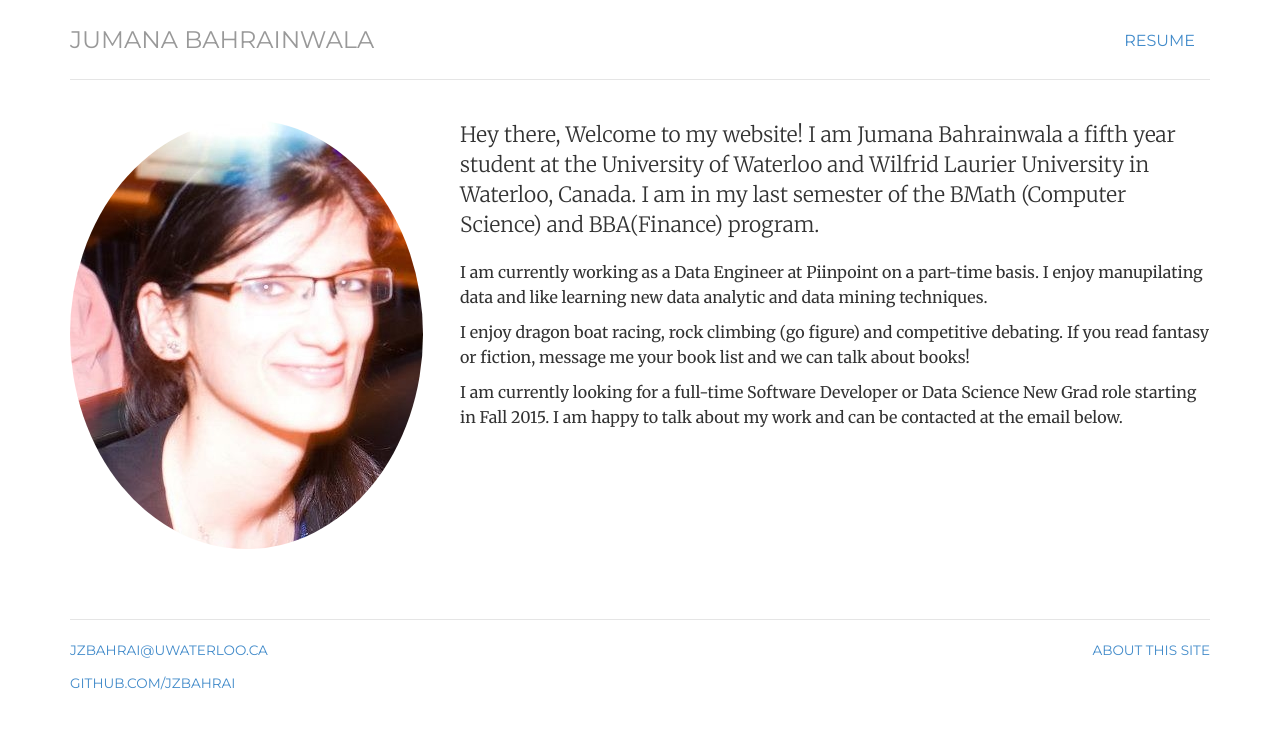
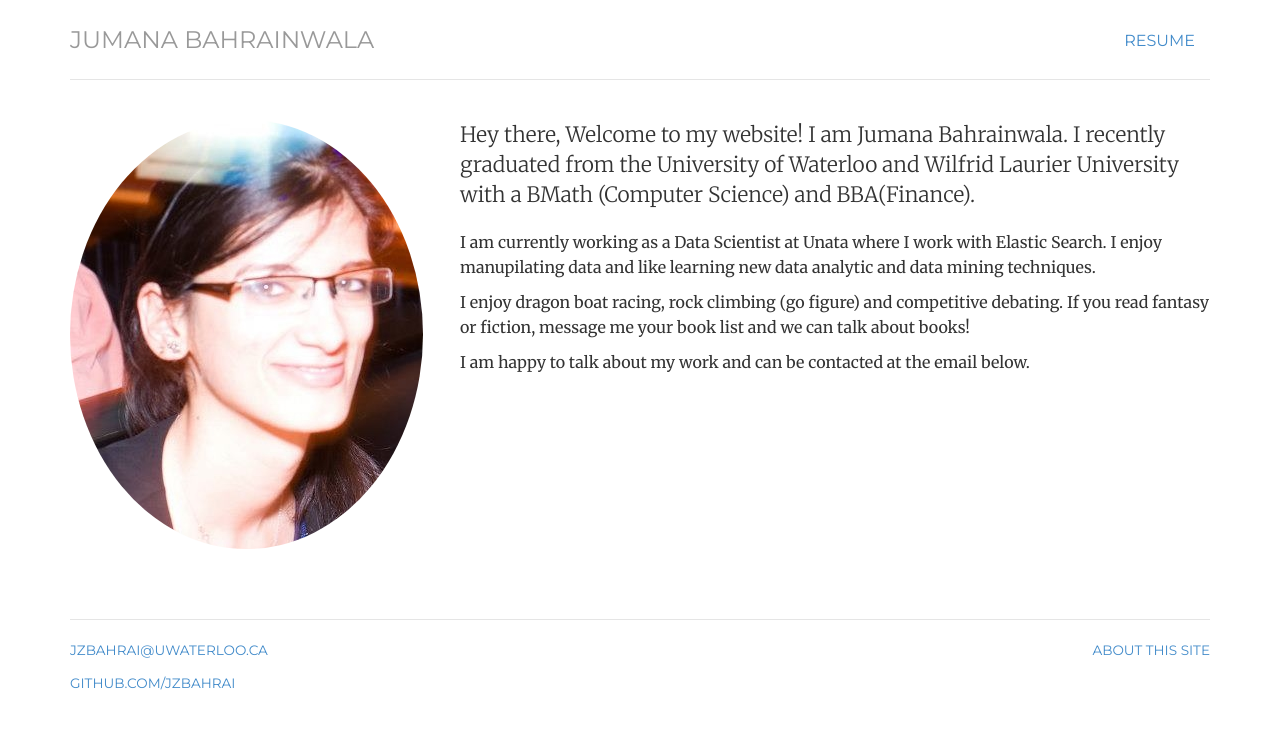
Before and after one commit to jzbahrai/jzbahrai.github.io, a Jekyll site: the page built from index.html, in a window 1280 px wide. Shown: the top 729 px of the page. Built offline with Jekyll 4.4.1, drawn with Linux system fonts in a browser that asks for light colours.

Commit message:
Update index.html

```diff
--- a/index.html
+++ b/index.html
@@ -9,10 +9,10 @@ cv: passive
 	<img  class="img-circle avatar" alt="Jumana Bahrainwala" src="img/Profile Picture.jpg">
 	</div>
 	<div itemscope itemtype="http://data-vocabulary.org/Person" class="col-sm-8">
-	<p class="lead">Hey there, Welcome to my website! I am <span itemprop="name">Jumana Bahrainwala</span> a fifth year student at the University of Waterloo and Wilfrid Laurier University in Waterloo, Canada. I am in my last semester of the BMath (Computer Science) and BBA(Finance) program.</p>
-	<p>I am currently working as a Data Engineer at Piinpoint on a part-time basis. I enjoy manupilating data and like learning new data analytic and data mining techniques. </p>
+	<p class="lead">Hey there, Welcome to my website! I am <span itemprop="name">Jumana Bahrainwala</span>. I recently graduated from the University of Waterloo and Wilfrid Laurier University with a BMath (Computer Science) and BBA(Finance).</p>
+	<p>I am currently working as a Data Scientist at Unata where I work with Elastic Search. I enjoy manupilating data and like learning new data analytic and data mining techniques. </p>
 	<p>I enjoy dragon boat racing, rock climbing (go figure) and competitive debating. If you read fantasy or fiction, message me your book list and we can talk about books!</p>
-	<p>I am currently looking for a full-time Software Developer or Data Science New Grad role starting in Fall 2015. I am happy to talk about my work and can be contacted at the email below.</a></p>
+	<p>I am happy to talk about my work and can be contacted at the email below.</a></p>
 	</div>
 </div>
 <!-- </div> -->
```
